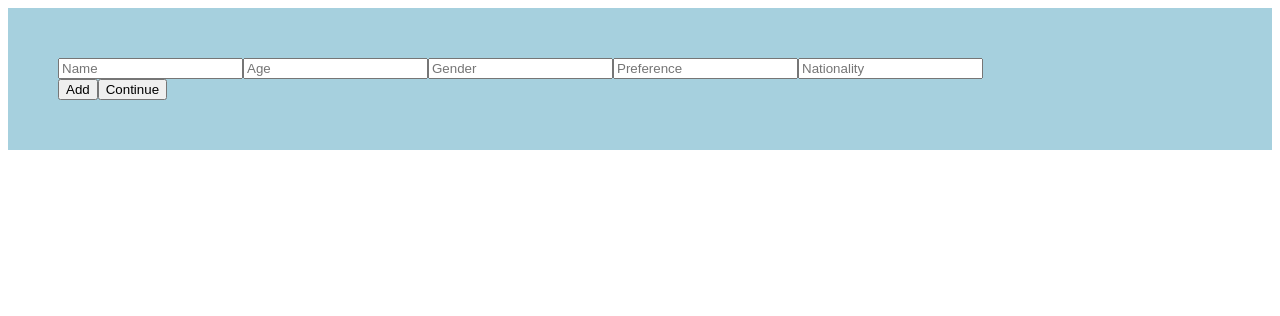
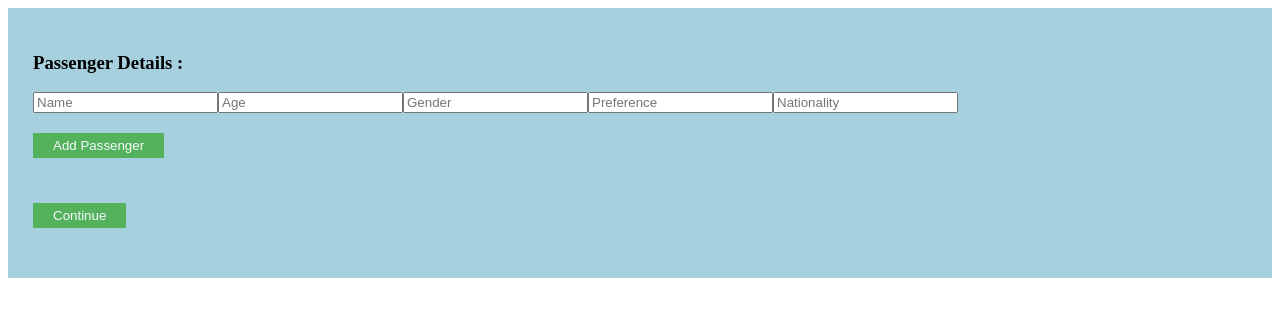
Before and after one commit to Ramizf25/Train-Booking-App, a React (Create React App) app: page /passenger in a window 1280 px wide. Shown: the top 316 px of the page. Built offline with nearby package versions, Linux system fonts and the light colour scheme.

Commit message:
ui changes added

```diff
--- a/src/features/Passenger/passengerdetails.js
+++ b/src/features/Passenger/passengerdetails.js
@@ -51,6 +51,7 @@ function Passengerdetails() {
 
   return (
     <div className="container">
+        <h3>Passenger Details :</h3>
       <div className="form">
         {data.map((passenger, index) => {
           return (
@@ -118,8 +119,8 @@ function Passengerdetails() {
         })}
       </div>
       <div className="button">
-        <button onClickCapture={addRow}>Add</button>
-        <button onClickCapture={submit}>Continue</button>
+        <button className="buttons" onClickCapture={addRow}>Add Passenger</button><br></br>
+        <button className="buttons" onClickCapture={submit}>Continue</button>
       </div>
     </div>
   );
--- a/src/features/Passenger/style.css
+++ b/src/features/Passenger/style.css
@@ -1,4 +1,22 @@
 .container {
-    padding: 50px;
-  background-color: rgb(166, 208, 222);
+    padding: 25px;
+    background-color: rgb(166, 208, 222);
+    align-self: center;
+    margin-top: 1px;
 }
+
+.buttons {
+    background-color: #4CAF50;
+    color: rgb(255, 255, 255);
+    padding: 5px 20px;
+    margin-top: 20px;
+    margin-bottom:25px ;
+    border: none;
+    cursor: pointer;
+    width: ;
+    opacity: 0.9;
+  }
+  .buttons:hover {
+    opacity: 0.8;
+    color: rgba(15, 15, 15, 0.918);
+  }
```
